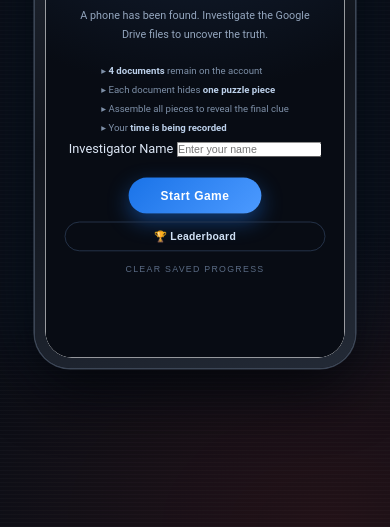
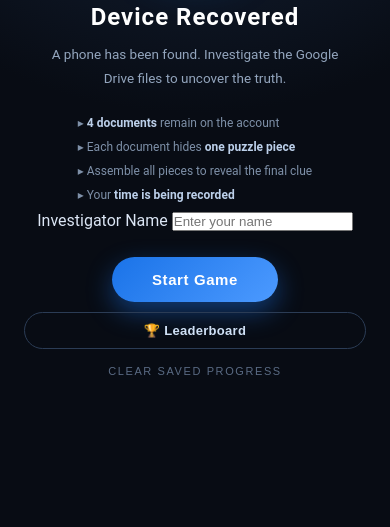
Before and after one commit to felinabeatrice/Game, a plain HTML site: page Index.html in a window 390 px wide. Shown: the part 317-844 px from the top of the page. Drawn offline with Linux system fonts and the light colour scheme.

Commit message:
Finalize game UI and mobile layout

```diff
--- a/Index.html
+++ b/Index.html
@@ -356,22 +356,12 @@
 
                 <div class="clue-box">
 
-                  “I thought being surrounded by people would make
-                  me feel safer, but the feeling of being watched
-                  never left.
-
                   I noticed the same person near the entrance.
                   I moved to another platform, and somehow they
                   appeared there too. My train was about to arrive.
                   I was supposed to leave on the next _ _ _ _ _ _ _,
                   but I suddenly noticed the person standing at the
                   end of the platform.
-
-                  They weren't looking at me. They were looking at
-                  the notebook in my hand. I decided not to board
-                  the train. Before leaving, I quickly wrote down
-                  the numbers I had been studying. I still haven't
-                  figured out why one of them doesn't fit.”
 
                   <br><br>
 
--- a/style.css
+++ b/style.css
@@ -566,11 +566,48 @@ body::before{
   font-size:11px;letter-spacing:2.2px;text-transform:uppercase;
   color:#7fd8ff;text-align:center;margin-bottom:10px;
 }
+/* ============================================================
+   MOBILE - USE THE WHOLE SCREEN
+   ============================================================ */
 
-/* ============================================================
-   10. RESPONSIVE
-   ============================================================ */
-@media (max-width:470px){ .phone-wrap{transform:scale(.88)} .page-foot{margin-top:-60px} }
-@media (max-width:420px){ .phone-wrap{transform:scale(.8)}  .page-foot{margin-top:-105px} }
-@media (max-width:370px){ .phone-wrap{transform:scale(.72)} .page-foot{margin-top:-150px} }
-@media (max-height:880px) and (min-width:471px){ .phone-wrap{transform:scale(.92)} }
+@media (max-width: 600px) {
+
+  body {
+    padding: 0;
+    margin: 0;
+    width: 100%;
+    min-height: 100dvh;
+    overflow: hidden;
+  }
+
+  .page-head,
+  .page-foot {
+    display: none;
+  }
+
+  .phone-wrap {
+    width: 100%;
+    height: 100dvh;
+    transform: none !important;
+    margin: 0;
+  }
+
+  .phone {
+    width: 100%;
+    height: 100dvh;
+    padding: 0;
+    border-radius: 0;
+    background: none;
+    box-shadow: none;
+  }
+
+  .phone::after {
+    display: none;
+  }
+
+  .phone-screen {
+    width: 100%;
+    height: 100%;
+    border-radius: 0;
+  }
+}
```
